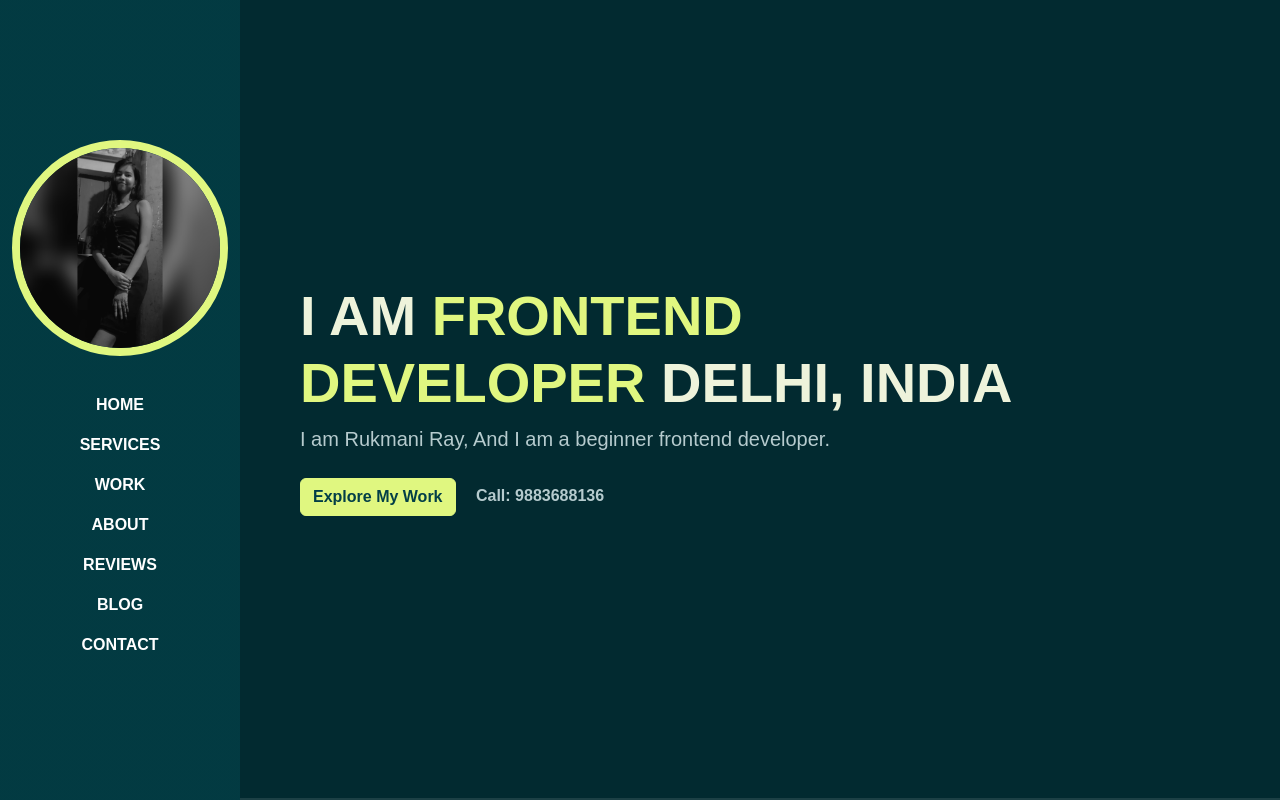
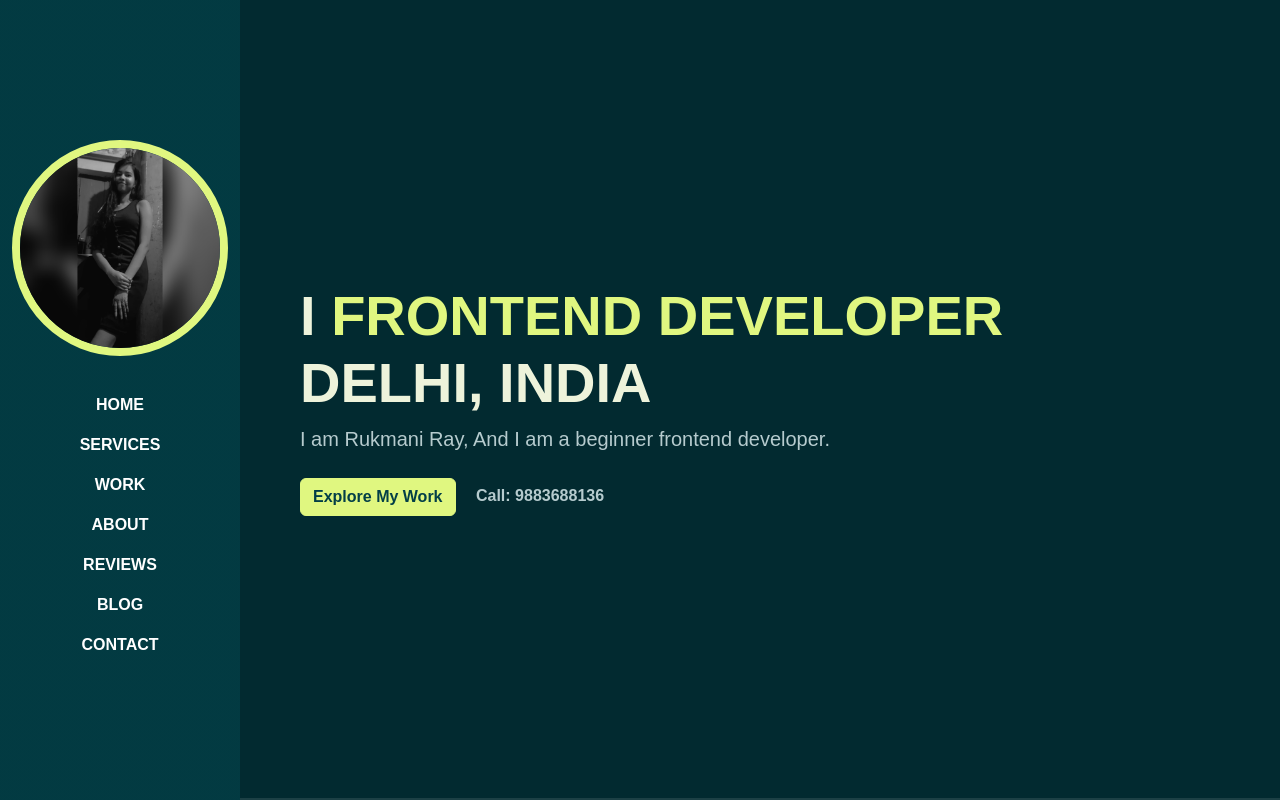
Before and after one commit to Rukmani9883/Portfolio, a plain HTML site: page index.html in a window 1280 px wide. Shown: the top 800 px of the page. Drawn offline with Linux system fonts and the light colour scheme; a web font is replaced by a local one.

Commit message:
index.html

```diff
--- a/index.html
+++ b/index.html
@@ -69,7 +69,7 @@
             <div class="container">
                 <div class="row">
                     <div class="col-lg-10">
-                        <h1 class="display-4 fw-bold" data-aos="fade-up">I AM <span class="text-brand"> FRONTEND
+                        <h1 class="display-4 fw-bold" data-aos="fade-up">I <span class="text-brand"> FRONTEND
                                 DEVELOPER </span> DELHI, INDIA</h1>
                         <P class="lead mt-2 mb-4" data-aos="fade-up" data-aos-delay="300">I am Rukmani Ray, And I am a
                             beginner frontend developer.</P>
```
